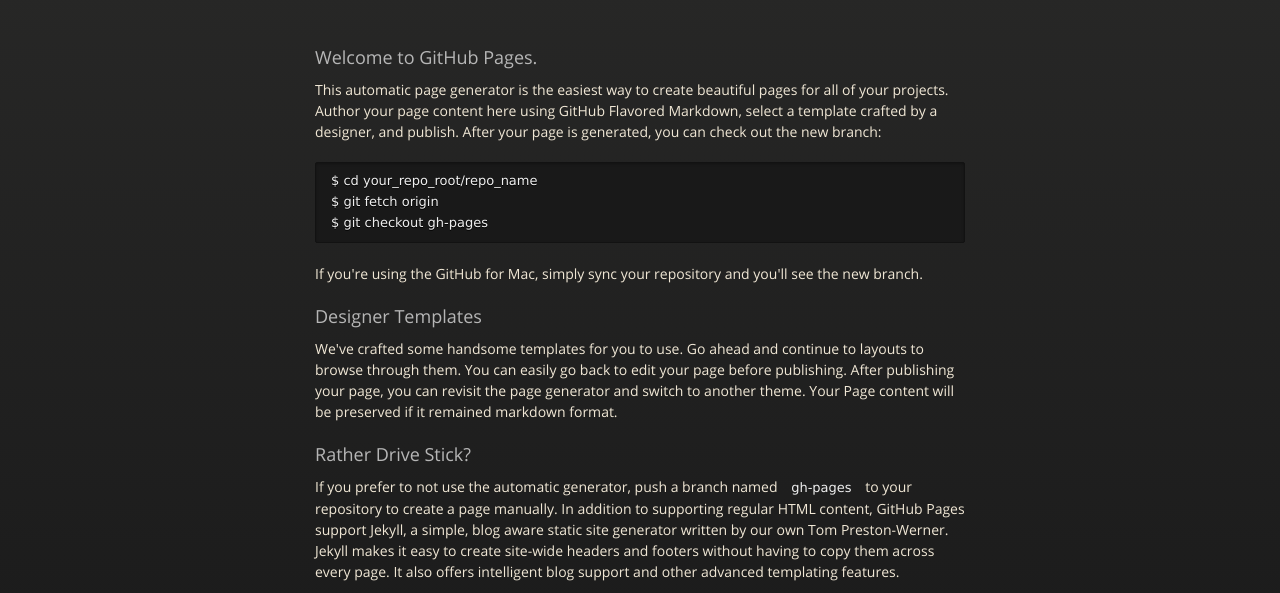
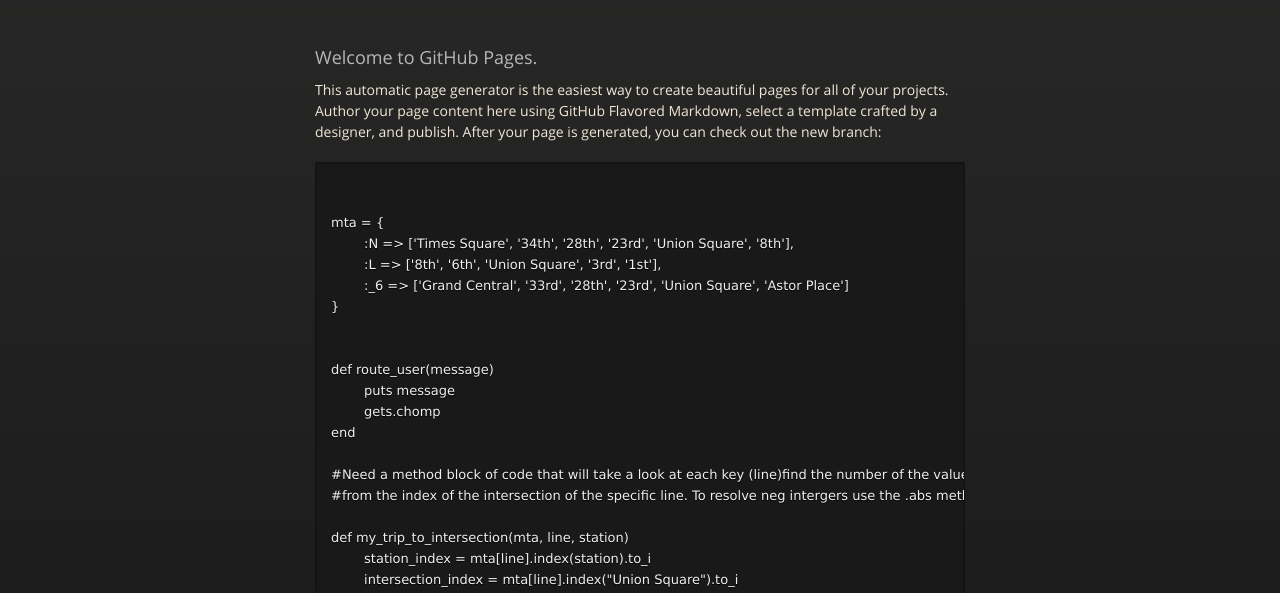
Before and after one commit to dgomez10/dgomez10.github.io, a plain HTML site: page index.html in a window 1280 px wide. Shown: the part 189-782 px from the top of the page. Drawn offline with nearby package versions, Linux system fonts and the light colour scheme.

Commit message:
Update index.html

```diff
--- a/index.html
+++ b/index.html
@@ -40,9 +40,56 @@
 
 <p>This automatic page generator is the easiest way to create beautiful pages for all of your projects. Author your page content here using GitHub Flavored Markdown, select a template crafted by a designer, and publish. After your page is generated, you can check out the new branch:</p>
 
-<pre><code>$ cd your_repo_root/repo_name
-$ git fetch origin
-$ git checkout gh-pages
+<pre><code>
+
+mta = {
+	:N => ['Times Square', '34th', '28th', '23rd', 'Union Square', '8th'],
+	:L => ['8th', '6th', 'Union Square', '3rd', '1st'],
+	:_6 => ['Grand Central', '33rd', '28th', '23rd', 'Union Square', 'Astor Place']
+}
+
+
+def route_user(message)
+	puts message
+	gets.chomp
+end
+
+#Need a method block of code that will take a look at each key (line)find the number of the value (station) (index) and subtract it
+#from the index of the intersection of the specific line. To resolve neg intergers use the .abs method
+
+def my_trip_to_intersection(mta, line, station)
+	station_index = mta[line].index(station).to_i
+	intersection_index = mta[line].index("Union Square").to_i
+	total_stops = (station_index - intersection_index).abs
+end
+
+
+def my_trip_to_same_line(mta, line, station, station2)
+	station_index = mta[line].index(station).to_i
+	station2_index = mta[line].index(station2).to_i
+	total_stops = (station2_index - station_index).abs
+end
+
+begin_line = route_user("What line are you getting on? [N, L, _6]").to_sym
+begin_stop = route_user("What stop are you getting on? #{mta[begin_line]}")
+end_line = route_user("What line are you getting off on? [N, L, _6]").to_sym
+end_stop = route_user("What stop are you getting off on? #{mta[end_line]}")
+
+
+# call the method?
+
+if begin_line == end_line
+	total_start_stops = my_trip_to_same_line(mta, begin_line, begin_stop, end_stop)
+	total_end_stops = 0
+else
+	total_start_stops = my_trip_to_intersection(mta, begin_line, begin_stop)
+	total_end_stops = my_trip_to_intersection(mta, end_line, end_stop)
+end
+
+total_distance = total_start_stops + total_end_stops
+
+puts "Your trip from #{begin_stop} to #{end_stop} has a total of #{total_distance} stops."
+
 </code></pre>
 
 <p>If you're using the GitHub for Mac, simply sync your repository and you'll see the new branch.</p>
```
